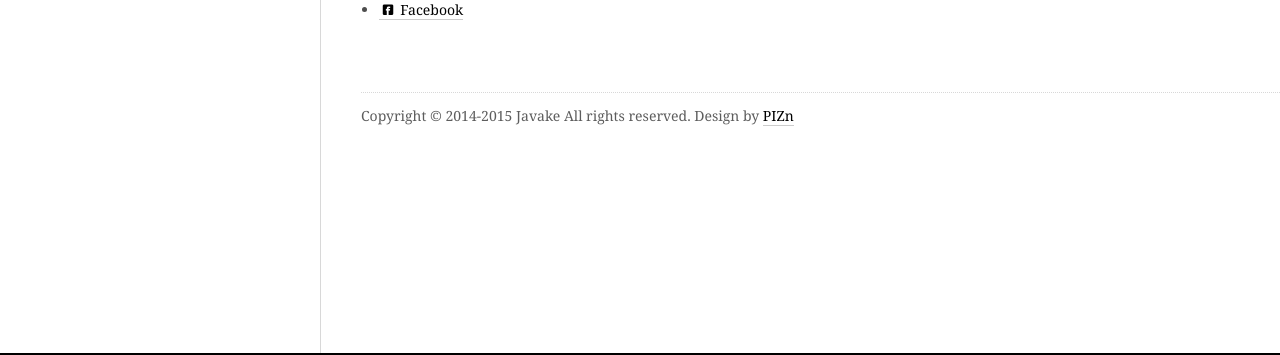
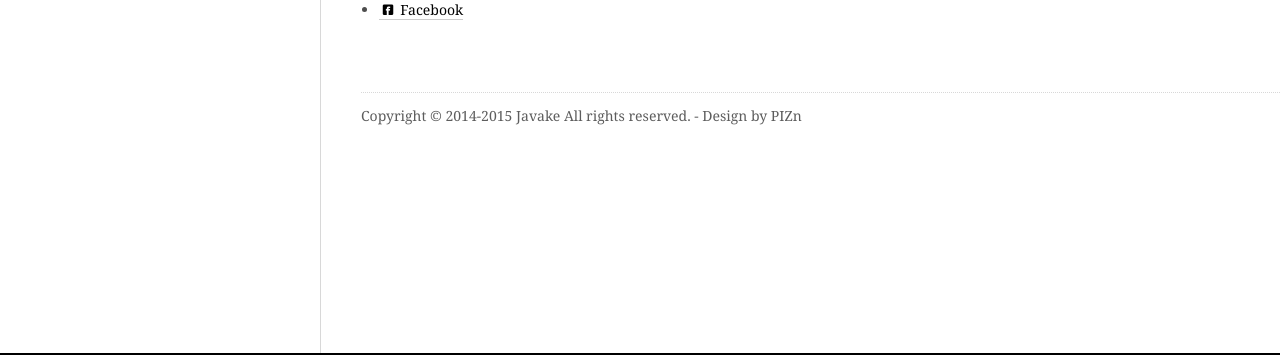
Before and after one commit to javake/javake.github.io, a Jekyll site: the page built from contact.html, in a window 1280 px wide. Shown: the part 542-897 px from the top of the page. Built offline with Jekyll 4.4.1, drawn with Linux system fonts in a browser that asks for light colours; Markdown is read by kramdown in place of the engine named in the settings.

Commit message:
Update default.html

```diff
--- a/_layouts/default.html
+++ b/_layouts/default.html
@@ -37,7 +37,7 @@
         </header>
 		{{ content }}
         <footer id="foot">
-            <p>{{ site.copyright }}   Design by <a href="http://www.zhanxin.info/" target="_blank" title="the One theme author">PIZn</a></p>
+            <p>{{ site.copyright }}  - Design by PIZn </p>
         </footer>
     </section>
 </div>
```
